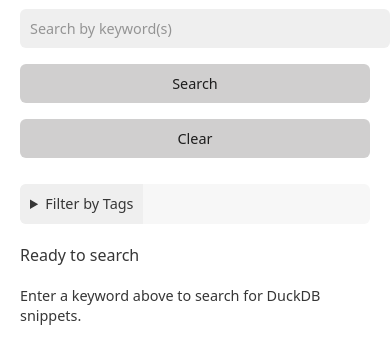
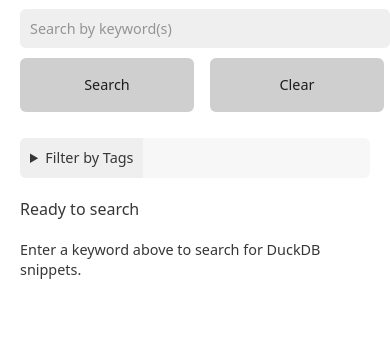
Before and after one commit to jc9677/ddb-snippets-ghp, a website: page index.html in a window 390 px wide. Shown: the part 136-496 px from the top of the page. Drawn offline with nearby package versions, Linux system fonts and the light colour scheme; no server answers.

Commit message:
Refactor search container layout for improved button alignment and responsiveness

```diff
--- a/index.html
+++ b/index.html
@@ -117,12 +117,26 @@
 
         @media (max-width: 768px) {
             .search-container {
+                display: flex;
                 flex-direction: column;
+                gap: 10px;
             }
 
-            .search-container input,
+            .search-container input {
+                width: 100%;
+                margin: 0;
+            }
+
+            /* Create a row container just for the buttons */
+            .search-container .button-row {
+                display: flex;
+                gap: 10px;
+            }
+
             .search-container button {
-                width: 100%;
+                flex: 1;
+                min-width: 0;
+                padding: 8px;
             }
         }
     </style>
@@ -132,8 +146,10 @@
 
     <div class="search-container">
         <input type="text" id="search" placeholder="Search by keyword(s)" onkeydown="if(event.key==='Enter') searchSnippets()">
-        <button onclick="searchSnippets()">Search</button>
-        <button onclick="clearSearch()">Clear</button>
+        <div class="button-row">
+            <button onclick="searchSnippets()">Search</button>
+            <button onclick="clearSearch()">Clear</button>
+        </div>
     </div>
 
     <div class="filters">
```
